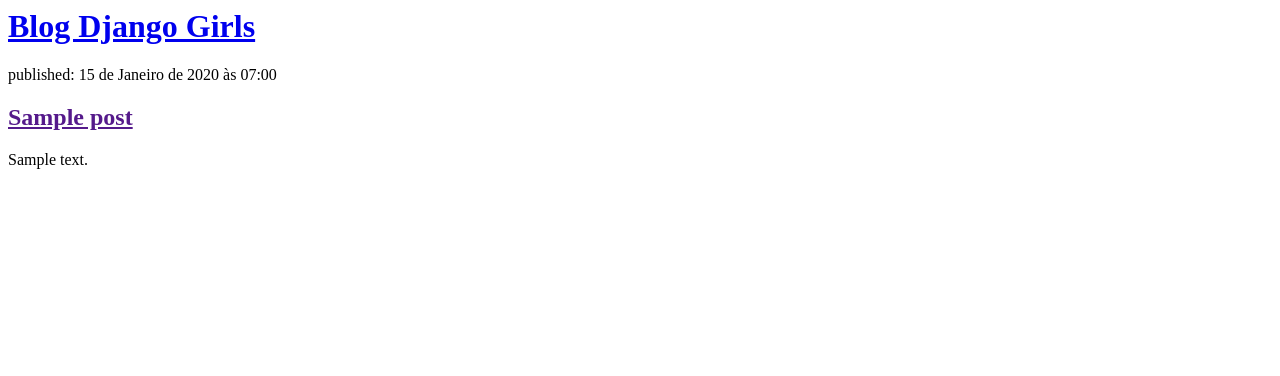
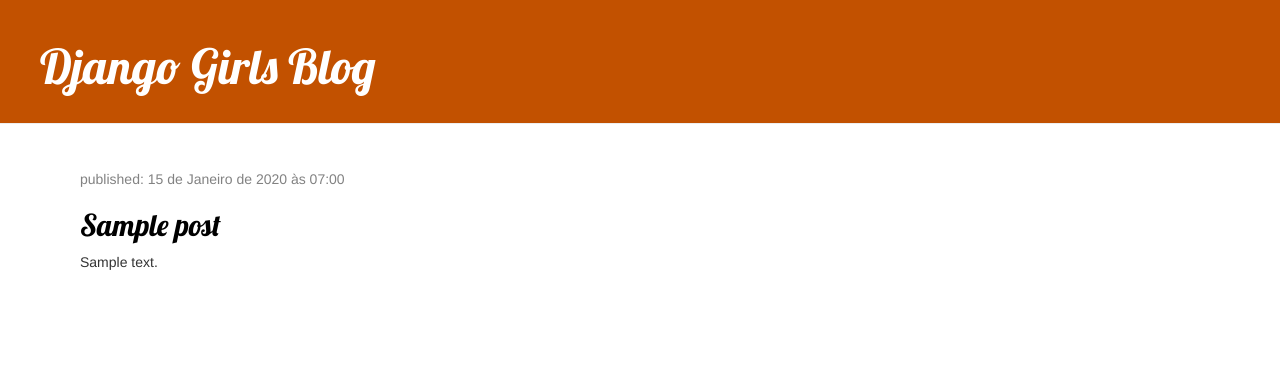
Before and after one commit to caiquefontes/my-first-blog, a Django app: page / in a window 1280 px wide. Shown: the top 376 px of the page. Run offline with Django 5.2, Linux system fonts and the light colour scheme; tables that the repository leaves empty hold one stand-in row (values such as "Sample post"); some libraries are stand-ins or nearby versions.

Commit message:
Added view and template for detailed post as well as CSS for the style

```diff
--- /dev/null
+++ b/blog/static/css/blog.css
@@ -0,0 +1,47 @@
+.page-header {
+    background-color: #C25100;
+    margin-top: 0;
+    padding: 20px 20px 20px 40px;
+}
+
+.page-header h1, .page-header h1 a, .page-header h1 a:visited, .page-header h1 a:active {
+    color: #ffffff;
+    font-size: 36pt;
+    text-decoration: none;
+}
+
+.content {
+    margin-left: 40px;
+}
+
+h1, h2, h3, h4 {
+    font-family: 'Lobster', cursive;
+}
+
+.date {
+    color: #828282;
+}
+
+.save {
+    float: right;
+}
+
+.post-form textarea, .post-form input {
+    width: 100%;
+}
+
+.top-menu, .top-menu:hover, .top-menu:visited {
+    color: #ffffff;
+    float: right;
+    font-size: 26pt;
+    margin-right: 20px;
+}
+
+.post {
+    margin-bottom: 70px;
+    padding: 25px;
+}
+
+.post h2 a, .post h2 a:visited {
+    color: #000000;
+}
--- /dev/null
+++ b/blog/templates/blog/base.html
@@ -0,0 +1,17 @@
+{% load static %}
+<html>
+    <head>
+        <title>Blog Django Girls</title>
+        <link rel="stylesheet" href="//maxcdn.bootstrapcdn.com/bootstrap/3.2.0/css/bootstrap.min.css">
+        <link rel="stylesheet" href="//maxcdn.bootstrapcdn.com/bootstrap/3.2.0/css/bootstrap-theme.min.css">
+        <link href="//fonts.googleapis.com/css?family=Lobster&subset=latin,latin-ext" rel="stylesheet" type="text/css">
+        <link rel="stylesheet" href="{% static 'css/blog.css' %}">
+    </head>
+    <body>
+        <div class="page-header">
+            <h1><a href="/">Django Girls Blog</a></h1>
+        </div>
+        {% block content %}
+        {% endblock %}
+    </body>
+</html>
--- a/blog/templates/blog/post_list.html
+++ b/blog/templates/blog/post_list.html
@@ -1,20 +1,21 @@
-<html>
-    <head>
-        <title>Blog Django Girls</title>
-    </head>
-    <body>
+{% extends 'blog/base.html' %}
+{% load static %}
 
-        <div>
-            <h1><a href="/">Blog Django Girls</a></h1>
+
+{% block content %}
+    <div class="content container">
+        <div class="row">
+            <div class="col-md-8">
+                {% for post in posts %}
+                    <div class="post">
+                        <div class="date">
+                            <p>published: {{ post.published_date }}</p>
+                        </div>
+                        <h2><a href="{% url 'blog:post_detail' pk=post.pk %}">{{ post.title }}</a></h2>
+                        <p>{{ post.text|linebreaksbr }}</p>
+                    </div>
+                {% endfor %}
+            </div>
         </div>
-
-        {% for post in posts %}
-        <div>
-            <p>published: {{ post.published_date }}</p>
-            <h2><a href="">{{ post.title }}</a></h2>
-            <p>{{ post.text|linebreaksbr }}</p>
-        </div>
-        {% endfor %}
-
-    </body>
-</html>
+    </div>
+{% endblock content %}
--- a/blog/urls.py
+++ b/blog/urls.py
@@ -5,4 +5,5 @@
 
 urlpatterns = [
     path('', views.post_list, name='post_list'),
+    path('post/<int:pk>/', views.post_detail, name='post_detail')
 ]
--- a/blog/views.py
+++ b/blog/views.py
@@ -1,4 +1,4 @@
-from django.shortcuts import render
+from django.shortcuts import render, get_object_or_404
 from .models import Post
 from django.utils import timezone
 
@@ -7,3 +7,8 @@
 def post_list(request):
     posts = Post.objects.filter(published_date__lte=timezone.now()).order_by('published_date')
     return render(request, 'blog/post_list.html', {"posts": posts})
+
+
+def post_detail(request, pk):
+    post = get_object_or_404(Post, pk=pk)
+    return render(request, 'blog/post_detail.html', {"post": post})
```
Also changed, not shown: blog/templates/blog/post_detail.html (added, +13 -0 lines).
